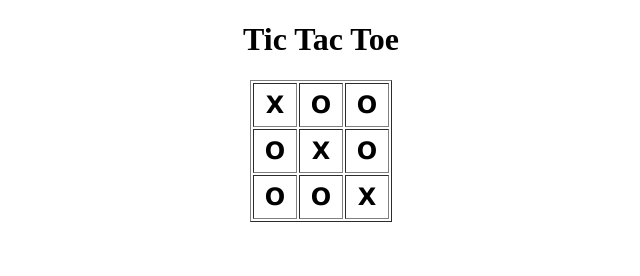
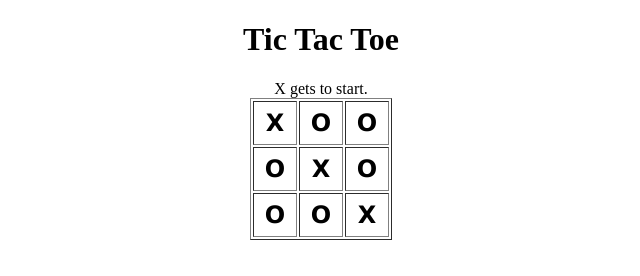
Before and after one commit to lVl4l2LoN/webTicTacToe, a plain HTML site: page HTML5Application/public_html/index.html in a window 1280 px wide. Shown: the whole page, without its empty margins (319-959 px from the left). Drawn offline with Linux system fonts and the light colour scheme.

Commit message:
Part 3
The start of adding the javascript to the project to make the tic tac toe game more interactive. In game messages are displayed in the game. Also, adding javascript code externally is done by the use of this line:  <script src ="Scripts/ticTacToeScript.js"></script>

```diff
--- /dev/null
+++ b/HTML5Application/public_html/Scripts/ticTacToeScript.js
@@ -0,0 +1,13 @@
+/*
+ Creating scripts to the Tic Tac Toe game to make it interactive
+ */
+
+
+function startGame(){
+    document.turn = "X";
+    setMessage(document.turn + " gets to start.");
+}
+
+function setMessage(msg){
+    document.getElementById("message").innerText = msg;
+}
--- a/HTML5Application/public_html/index.html
+++ b/HTML5Application/public_html/index.html
@@ -11,8 +11,10 @@ https://www.youtube.com/watch?v=gN0fXvWbJSk&list=PLJnkyVAO-LM6IgtfN83wQ-dj5Oj1mN
         <link rel = "stylesheet" type = "text/CSS" href = "CSS/ticTacToeCSS.css">
 
     </head>
-    <body>
+    <body onload="startGame()">
+        <script src ="Scripts/ticTacToeScript.js"></script>
         <h1 align = "center">Tic Tac Toe</h1>
+        <div id ="message" align = "center">messages will go here</div>
         <div>
             <table border = 1 align = "center">
                 <tr>
```
